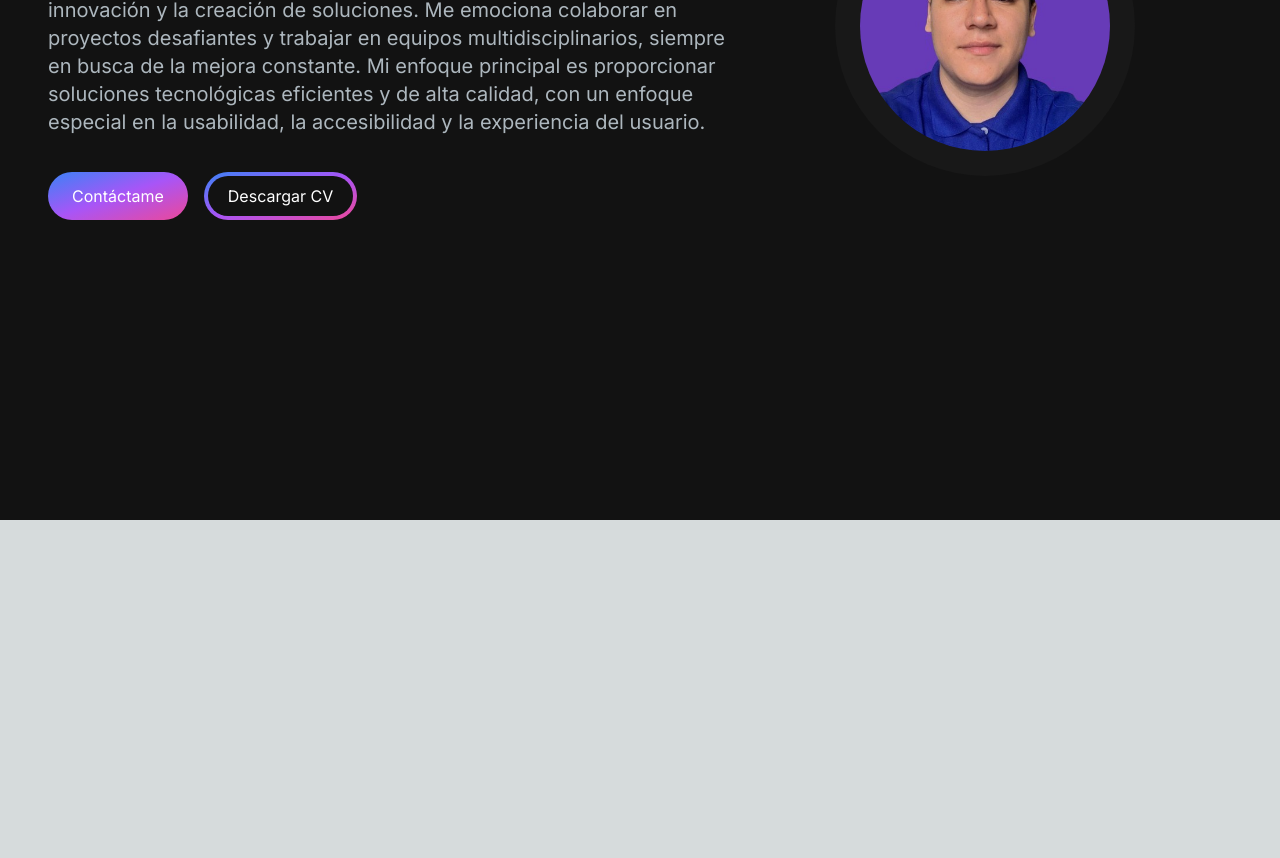
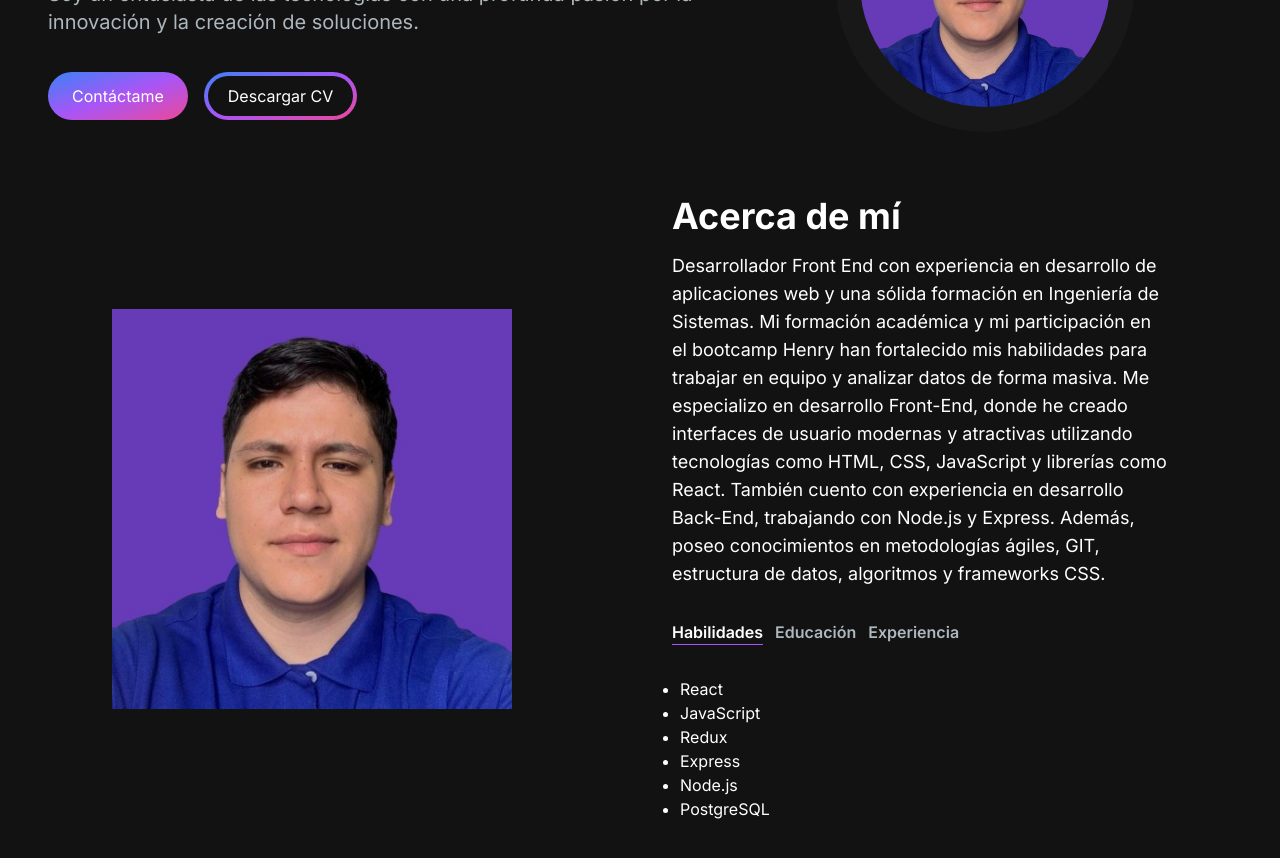
Before and after one commit to diegofmoreno4/portfolio-web, a Next.js app: page / in a window 1280 px wide. Shown: the part 280-1138 px from the top of the page. Before the commit the page ends 800 px from the top, so only its background shows below. Built offline with nearby package versions, Linux system fonts and the light colour scheme.

Commit message:
about section

```diff
--- /dev/null
+++ b/src/app/components/AboutSection.jsx
@@ -0,0 +1,109 @@
+"use client";
+import React, { useTransition, useState } from "react";
+import Image from "next/image";
+import TabButton from "./TabButton";
+
+const TAB_DATA = [
+  {
+    title: "Habilidades",
+    id: "habilidades",
+    content: (
+      <ul className="list-disc pl-2">
+        <li>React</li>
+        <li>JavaScript</li>
+        <li>Redux</li>
+        <li>Express</li>
+        <li>Node.js</li>
+        <li>PostgreSQL</li>
+      </ul>
+    ),
+  },
+  {
+    title: "Educación",
+    id: "educacion",
+    content: (
+      <ul className="list-disc pl-2">
+        <li>
+          Full Stack Web Developer. Henry Bootcamp. 800 horas de cursado
+          teórico-práctico. 2023.
+        </li>
+        <li>
+          Ingeniería de Sistemas. Universidad del Tolima. 2019 - Actualmente.
+        </li>
+      </ul>
+    ),
+  },
+  {
+    title: "Experiencia",
+    id: "experiencia",
+    content: (
+      <ul className="list-disc pl-2">
+        <li>Paid Media And Data Analyst. Nov 2022 - Actualmente.</li>
+        <li>Analista de ventas. Dic 2019 - Nov 2022.</li>
+        <li>Analista de ventas. Abr 2021 - Jun 2022.</li>
+      </ul>
+    ),
+  },
+];
+
+function AboutSection() {
+  const [tab, setTab] = useState("habilidades");
+  const [isPending, starTransition] = useTransition();
+
+  const handleTabChange = (id) => {
+    starTransition(() => {
+      setTab(id);
+    });
+  };
+
+  return (
+    <section className="text-white">
+      <div className="md:grid md:grid-cols-2 gap-8 items-center py-8 px-4 xl:gap-16 sm:py-16 xl:px-16">
+        <Image src="/Images/Image-profile.jpg" width={400} height={400} />
+        <div className="mt-4 md:mt-0 text-left flex flex-col h-full">
+          <h2 className="text-4xl font-bold text-white mb-4">Acerca de mí</h2>
+          <p className="text-base md:text-lg">
+            Desarrollador Front End con experiencia en desarrollo de
+            aplicaciones web y una sólida formación en Ingeniería de Sistemas.
+            Mi formación académica y mi participación en el bootcamp Henry han
+            fortalecido mis habilidades para trabajar en equipo y analizar datos
+            de forma masiva. Me especializo en desarrollo Front-End, donde he
+            creado interfaces de usuario modernas y atractivas utilizando
+            tecnologías como HTML, CSS, JavaScript y librerías como React.
+            También cuento con experiencia en desarrollo Back-End, trabajando
+            con Node.js y Express. Además, poseo conocimientos en metodologías
+            ágiles, GIT, estructura de datos, algoritmos y frameworks CSS.
+          </p>
+          <div className="flex flex-row justify-start mt-8">
+            <TabButton
+              selectTab={() => handleTabChange("habilidades")}
+              active={tab === "habilidades"}
+            >
+              {""}
+              Habilidades{""}
+            </TabButton>
+            <TabButton
+              selectTab={() => handleTabChange("educacion")}
+              active={tab === "educacion"}
+            >
+              {""}
+              Educación{""}
+            </TabButton>
+            <TabButton
+              selectTab={() => handleTabChange("experiencia")}
+              active={tab === "experiencia"}
+            >
+              {""}
+              Experiencia{""}
+            </TabButton>
+          </div>
+          <div className="mt-8">
+            {TAB_DATA.find((t) => t.id == tab).content}
+          </div>
+        </div>
+      </div>
+    </section>
+  );
+}
+
+export default AboutSection;
--- a/src/app/components/HeroSection.jsx
+++ b/src/app/components/HeroSection.jsx
@@ -28,7 +28,7 @@ const HeroSection = () => {
             />
           </h1>
           <p className="text-[#ADB7BE] text-base sm:text-lg mb-6 lg:text-xl">
-          Soy un entusiasta de las tecnologías con una profunda pasión por la innovación y la creación de soluciones. Me emociona colaborar en proyectos desafiantes y trabajar en equipos multidisciplinarios, siempre en busca de la mejora constante. Mi enfoque principal es proporcionar soluciones tecnológicas eficientes y de alta calidad, con un enfoque especial en la usabilidad, la accesibilidad y la experiencia del usuario.
+          Soy un entusiasta de las tecnologías con una profunda pasión por la innovación y la creación de soluciones.
           </p>
           <div>
             <button className="px-6 py-3 w-full sm:w-fit rounded-full mr-4 bg-gradient-to-br from-blue-500 via-purple-500 to-pink-500 hover:bg-slate-200 text-white">
--- a/src/app/components/Navbar.jsx
+++ b/src/app/components/Navbar.jsx
@@ -7,7 +7,7 @@ import Link from "next/link";
 
 const navLinks = [
   {
-    title: "Acerca de",
+    title: "Acerca de mí",
     path: "#acerca",
   },
   {
--- /dev/null
+++ b/src/app/components/TabButton.jsx
@@ -0,0 +1,18 @@
+import React from "react";
+
+function TabButton({ active, selectTab, children }) {
+  const buttonClasses = active
+    ? "text-white border-b border-purple-500"
+    : "text-[#ADB7BE]";
+  return (
+    <div>
+      <button onClick={selectTab}>
+        <p className={`mr-3 font-semibold hover:text-white ${buttonClasses}`}>
+          {children}
+        </p>
+      </button>
+    </div>
+  );
+}
+
+export default TabButton;
--- a/src/app/page.js
+++ b/src/app/page.js
@@ -1,5 +1,6 @@
 import HeroSection from "./components/HeroSection";
 import Navbar from "./components/Navbar";
+import AboutSection from "./components/AboutSection";
 
 export default function Home() {
   return (
@@ -7,6 +8,7 @@ export default function Home() {
       <Navbar/>
       <div class="container mt-24 mx-auto px-12 py-4">
         <HeroSection />
+        <AboutSection/>
       </div>
     </main>
   );
```
